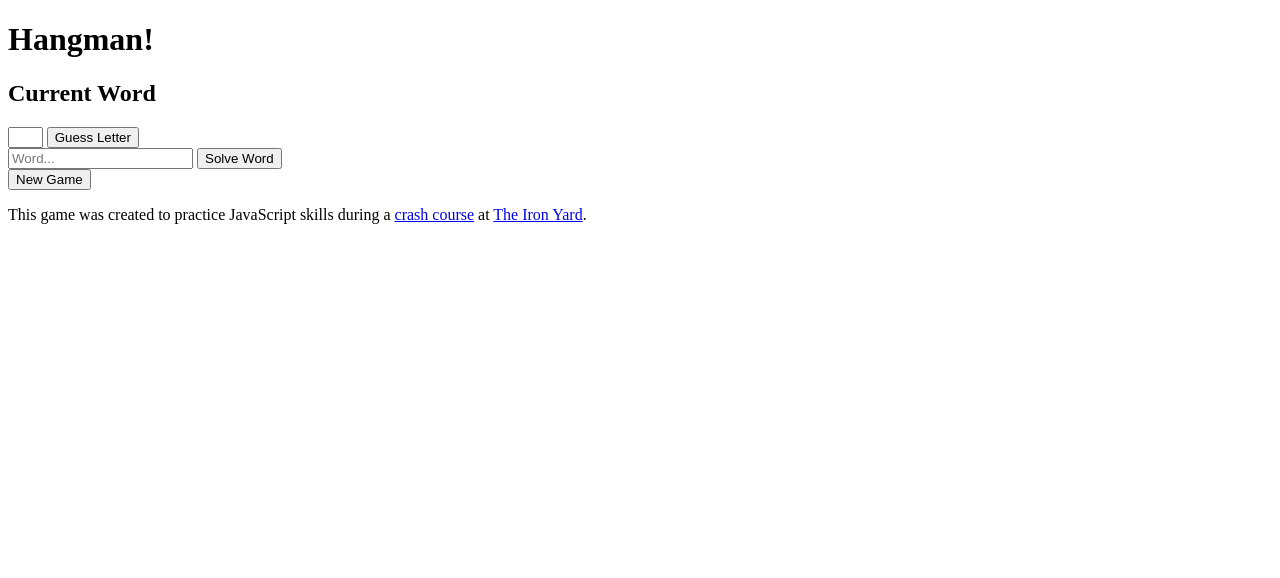
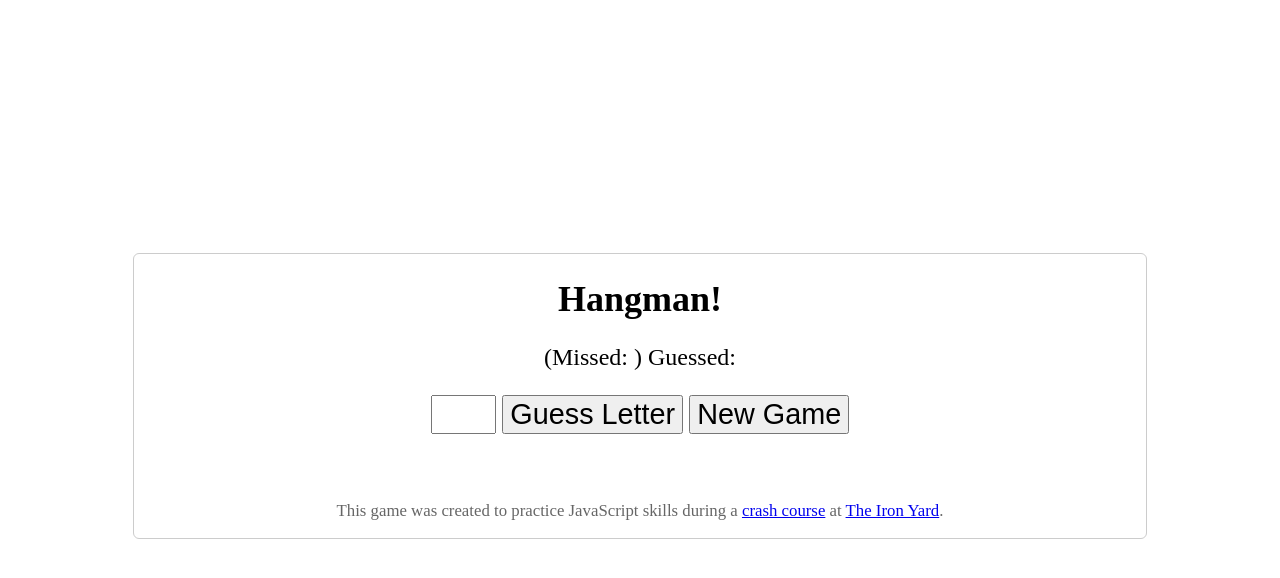
Before and after one commit to TIYDC/crash-course-js-hangman, a plain HTML site: page index.html in a window 1280 px wide. Drawn offline with Linux system fonts and the light colour scheme.

Commit message:
Updated starter HTML, CSS, and words

```diff
--- a/hangman.css
+++ b/hangman.css
@@ -1,3 +1,51 @@
+
+body {
+    text-align: center;
+    font-size: 1.5em;
+}
+
+main {
+    width: 80%;
+    border: 1px solid #ccc;
+    border-radius: 6px;
+    margin: 20% auto;
+}
+
+h1 {
+    font-size: 1.5em;
+}
+
+#result {
+    letter-spacing: 0.2em;
+    color: #606;
+    text-shadow: 1px 1px 2px #999;
+}
+
+input, #guesses, #current-word {
+    text-transform: uppercase;
+}
+
+#current-word {
+    letter-spacing: 0.5em;
+}
+
+#guesses {
+    color: #66c;
+}
+
+input, button {
+    font-size: 1.2em;
+}
+
+.actions {
+    margin: 1em;
+}
+
+footer {
+    margin-top: 4em;
+    color: #666;
+    font-size: 0.7em;
+}
 
 #letter {
     width: 2em;
--- a/index.html
+++ b/index.html
@@ -12,37 +12,28 @@
     </head>
     <body>
 
+        <main>
+
             <header>
                 <h1>Hangman!</h1>
             </header>
 
-        <main>
-
             <section>
-                <h2>Current Word</h2>
+                <p id='result'></p>
 
                 <figure id='current-word'></figure>
 
-                <aside id='guesses'></aside>
+                <aside>
+                    (Missed: <span id='missed'></span>)
+                    Guessed: <span id='guesses'></span>
+                </aside>
             </section>
 
             <aside class='actions'>
-                <div>
-                    <input type='text' id='letter'>
+                <input type='text' id='letter' maxlength='1'>
                 <button id='guess'>Guess Letter</button>
-                </div>
-
-                <div>
-                    <input type='text' id='word' placeholder='Word...'>
-                    <button id='solve'>Solve Word</button>
-                </div>
-
-                <div>
                 <button id='new-game'>New Game</button>
-                </div>
-
             </aside>
-        </main>
 
             <footer>
                 <p>
@@ -52,6 +43,8 @@
                 </p>
             </footer>
 
+        </main>
+
         <script src='words.js'></script>
         <script src='hangman.js'></script>
     </body>
--- a/words.js
+++ b/words.js
@@ -1,13 +1,9 @@
 var words = [
   'abduct',
-  'ablative',
   'abloom',
   'abound',
-  'abrasively',
   'abusive',
-  'academician',
-  'accenting',
-  'accentuates',
+  'accent',
   'access',
   'accumulating',
   'accustomed',
@@ -24,7 +20,6 @@ var words = [
   'advisors',
   'aeries',
   'afoot',
-  'afterburner',
   'afterglow',
   'aglitter',
   'agrarian',
@@ -48,13 +43,10 @@ var words = [
   'annihilating',
   'anonymity',
   'antimony',
-  'antiquities',
   'aphelion',
   'appetizers',
-  'appreciated',
   'apprehensions',
   'approach',
-  'approaching',
   'approximates',
   'aptitudes',
   'aquanaut',
@@ -74,7 +66,6 @@ var words = [
   'atrociousness',
   'attenuates',
   'atwitter',
-  'audiovisual',
   'audition',
   'auditoria',
   'aureole',
@@ -104,11 +95,9 @@ var words = [
   'ballparks',
   'barbershop',
   'bargains',
-  'barnstormed',
   'barnyards',
   'baroness',
   'barrages',
-  'bassoonists',
   'bather',
   'batik',
   'batiks',
@@ -116,7 +105,6 @@ var words = [
   'bayberries',
   'beak',
   'beastly',
-  'beauteously',
   'bedevilled',
   'bedrooms',
   'befalls',
@@ -128,7 +116,6 @@ var words = [
   'behoove',
   'bellows',
   'bellwether',
-  'bellyaching',
   'beloved',
   'berates',
   'berkeley',
@@ -151,7 +138,6 @@ var words = [
   'bistros',
   'bitter',
   'blackbirds',
-  'blackthorns',
   'blazed',
   'blended',
   'bless',
@@ -198,13 +184,10 @@ var words = [
   'brisked',
   'brisket',
   'bristlier',
-  'brittleness',
   'brocade',
   'broiling',
   'brooders',
   'broth',
-  'brr',
-  'btu',
   'bucking',
   'buddy',
   'bullfighting',
@@ -224,8 +207,6 @@ var words = [
   'busted',
   'busyness',
   'butte',
-  'buttressing',
-  'buy',
   'cabbages',
   'cabin',
   'cajoling',
@@ -239,12 +220,10 @@ var words = [
   'cameos',
   'camshaft',
   'canaveral',
-  'cannibalize',
   'canny',
   'canopy',
   'cantata',
   'capablest',
-  'capaciously',
   'carcinogen',
   'cardiologists',
   'cargos',
@@ -258,7 +237,6 @@ var words = [
   'caterwauls',
   'cathy',
   'caucusses',
-  'cauterizing',
   'cautioning',
   'cellos',
   'censers',
@@ -267,9 +245,7 @@ var words = [
   'certificated',
   'cetacean',
   'chalet',
-  'chancellery',
   'chanel',
-  'chapultepec',
   'charolais',
   'charring',
   'charybdis',
@@ -284,7 +260,6 @@ var words = [
   'choler',
   'choleric',
   'choosy',
-  'choreograph',
   'christoper',
   'chronicler',
   'chucks',
@@ -338,17 +313,13 @@ var words = [
   'concatenations',
   'concierge',
   'concurrent',
-  'concussions',
   'condensations',
-  'confederate',
   'configurable',
   'confirm',
   'confirms',
   'confiscations',
   'conformed',
   'confucian',
-  'congregated',
-  'conjunctive',
   'conniving',
   'consistent',
   'constipation',
@@ -359,17 +330,13 @@ var words = [
   'consummating',
   'contention',
   'continentals',
-  'contingency',
-  'contraction',
   'contractions',
-  'contradicts',
   'controvert',
   'conversed',
   'converters',
   'cookies',
   'coolie',
   'coordinate',
-  'coordinated',
   'copied',
   'copiously',
   'cores',
@@ -402,7 +369,6 @@ var words = [
   'crunched',
   'cryptographers',
   'cudgel',
-  'cue',
   'cuffing',
   'culverts',
   'curates',
@@ -428,7 +394,6 @@ var words = [
   'debates',
   'debentures',
   'debora',
-  'debriefings',
   'decalogue',
   'deceptive',
   'decommission',
@@ -445,8 +410,6 @@ var words = [
   'demagogy',
   'democratic',
   'demoed',
-  'denigration',
-  'denominates',
   'denting',
   'depend',
   'depicted',
@@ -455,7 +418,6 @@ var words = [
   'descants',
   'desecrated',
   'desperate',
-  'destructing',
   'detachment',
   'detoxes',
   'deviance',
@@ -472,23 +434,18 @@ var words = [
   'diplomas',
   'dirichlet',
   'disaffection',
-  'disallowing',
   'disapproving',
   'disavowals',
   'disbands',
   'disbarring',
-  'disbelieved',
-  'discommoded',
   'discomposure',
   'disconnectedly',
   'discuses',
   'disengage',
   'disfigurement',
   'disgruntling',
-  'disinfected',
   'disintegration',
   'dismantles',
-  'disobedient',
   'dispensaries',
   'dispensers',
   'display',
@@ -498,15 +455,11 @@ var words = [
   'disrupted',
   'disrupts',
   'dissatisfy',
-  'dissembling',
   'dissuading',
   'distension',
   'distincter',
-  'distinctest',
   'distracts',
   'distresses',
-  'distressful',
-  'distributed',
   'disturb',
   'dithers',
   'dive',
@@ -525,7 +478,6 @@ var words = [
   'dome',
   'doored',
   'dorm',
-  'dot',
   'dotings',
   'doubted',
   'dourer',
@@ -555,12 +507,10 @@ var words = [
   'ebeneezer',
   'edginess',
   'editorship',
-  'effectively',
   'eggbeaters',
   'egging',
   'eggs',
   'eiffel',
-  'elaboration',
   'elbe',
   'elegantly',
   'elicit',
@@ -574,7 +524,6 @@ var words = [
   'encarta',
   'encountering',
   'encrust',
-  'engineering',
   'enjoins',
   'enmesh',
   'enrolment',
@@ -585,12 +534,8 @@ var words = [
   'entourages',
   'entreats',
   'envious',
-  'environment',
-  'eon',
   'equinoxes',
   'equitably',
-  'er',
-  'eradication',
   'ericson',
   'eros',
   'errata',
@@ -603,8 +548,6 @@ var words = [
   'eunuch',
   'exceptionable',
   'exciting',
-  'exclamatory',
-  'excrescence',
   'execrates',
   'exemplification',
   'exhibiting',
@@ -613,7 +556,6 @@ var words = [
   'expectancy',
   'expedient',
   'explode',
-  'exploratory',
   'exterminates',
   'exterminating',
   'exude',
@@ -643,9 +585,7 @@ var words = [
   'fiddle',
   'fiend',
   'figaro',
-  'figureheads',
   'fileted',
-  'filibusters',
   'finagles',
   'finely',
   'fingering',
@@ -668,7 +608,6 @@ var words = [
   'fleetingly',
   'flexible',
   'flimsy',
-  'flirtatious',
   'flog',
   'floggings',
   'floppy',
@@ -686,9 +625,7 @@ var words = [
   'forecloses',
   'forerunner',
   'forestry',
-  'forevermore',
   'forgetful',
-  'forgiveness',
   'forks',
   'formality',
   'forms',
@@ -702,16 +639,13 @@ var words = [
   'frenetically',
   'fresco',
   'friendlier',
-  'friendliest',
   'fright',
-  'frightfully',
   'frolics',
   'from',
   'frontage',
   'frontiersmen',
   'fruitcake',
   'fruiting',
-  'frustration',
   'fryer',
   'furlough',
   'furloughed',
@@ -723,7 +657,6 @@ var words = [
   'galores',
   'galvanometer',
   'gamete',
-  'gap',
   'gatherer',
   'gathering',
   'gazetteering',
@@ -745,7 +678,6 @@ var words = [
   'gnaws',
   'gneiss',
   'goaling',
-  'goalkeepers',
   'goethe',
   'goldwyn',
   'gondwanaland',
@@ -759,7 +691,6 @@ var words = [
   'grebe',
   'grenada',
   'grenadier',
-  'gridlocking',
   'grievance',
   'grouchier',
   'ground',
@@ -772,8 +703,6 @@ var words = [
   'gruels',
   'grumpily',
   'guaranteed',
-  'guillotines',
-  'gunslingers',
   'gurgles',
   'gushy',
   'gustavo',
@@ -787,9 +716,7 @@ var words = [
   'hagglers',
   'halloween',
   'hallucination',
-  'hamiltonian',
   'handmaiden',
-  'handpicking',
   'hands',
   'handshake',
   'hangover',
@@ -801,7 +728,6 @@ var words = [
   'hasidim',
   'haunch',
   'headlocks',
-  'headmasters',
   'hecuba',
   'heed',
   'heedlessly',
@@ -835,12 +761,10 @@ var words = [
   'homonym',
   'honer',
   'hoofed',
-  'horizontals',
   'horsehair',
   'hounded',
   'housemaids',
   'hoyle',
-  'hub',
   'hugs',
   'humidity',
   'hunchback',
@@ -851,8 +775,6 @@ var words = [
   'huts',
   'hydroelectric',
   'hysteria',
-  'hz',
-  'iconoclasts',
   'idolize',
   'ignores',
   'illness',
@@ -879,36 +801,27 @@ var words = [
   'increased',
   'incumbency',
   'incurables',
-  'indecencies',
   'indecisively',
   'indians',
   'indistinctness',
   'individualizes',
   'indorse',
-  'inducements',
   'inducing',
-  'inestimably',
   'inexperts',
   'inextinguishable',
   'infatuated',
   'infect',
   'influences',
   'influx',
-  'informality',
-  'information',
   'informing',
   'inhere',
-  'initialized',
-  'initializes',
   'initializing',
   'innkeeper',
   'innuendoes',
-  'innuendoing',
   'innuendos',
   'insane',
   'insentient',
   'instances',
-  'institution',
   'institutionalize',
   'instrumentalists',
   'insufficiency',
@@ -921,19 +834,16 @@ var words = [
   'intermingled',
   'intermittent',
   'internally',
-  'interviewed',
   'intimately',
   'intransigent',
   'intransitives',
   'intuit',
-  'inventories',
   'invoicing',
   'invokes',
   'irish',
   'ironing',
   'irrationally',
   'isolationists',
-  'it',
   'ives',
   'iyar',
   'izhevsk',
@@ -945,7 +855,6 @@ var words = [
   'jewellers',
   'jiggles',
   'jockstraps',
-  'jog',
   'john',
   'johnathan',
   'journal',
@@ -953,7 +862,6 @@ var words = [
   'juicy',
   'jujitsu',
   'juliennes',
-  'jut',
   'juxtaposes',
   'kampuchea',
   'kant',
@@ -961,7 +869,6 @@ var words = [
   'kennels',
   'kentucky',
   'kermit',
-  'keypunching',
   'kidder',
   'kidnapper',
   'kigali',
@@ -970,12 +877,9 @@ var words = [
   'kinder',
   'kindergartens',
   'king',
-  'kingfishers',
   'kinglier',
   'kirchner',
   'kislev',
-  'kit',
-  'kitchenware',
   'knickers',
   'kohlrabi',
   'kris',
@@ -988,7 +892,6 @@ var words = [
   'landlubber',
   'landsat',
   'landscaper',
-  'landsliding',
   'langerhans',
   'lardner',
   'lards',
@@ -1017,7 +920,6 @@ var words = [
   'liker',
   'lilian',
   'limberest',
-  'limitations',
   'lindbergh',
   'lingos',
   'link',
@@ -1036,8 +938,6 @@ var words = [
   'lousiest',
   'loveliest',
   'lozenge',
-  'lubricators',
-  'lug',
   'lumping',
   'luncheon',
   'lures',
@@ -1061,7 +961,6 @@ var words = [
   'masher',
   'masquerading',
   'massacre',
-  'mat',
   'mathewson',
   'matt',
   'matts',
@@ -1100,19 +999,16 @@ var words = [
   'misappropriations',
   'miscasting',
   'miscues',
-  'misdiagnose',
   'mishandles',
   'mispronounced',
   'mistrials',
   'mitigates',
-  'mizzenmasts',
   'moaning',
   'moderators',
   'modernizes',
   'mohamed',
   'moloch',
   'moments',
-  'monarchists',
   'monoliths',
   'montserrat',
   'moonshots',
@@ -1122,7 +1018,6 @@ var words = [
   'mortising',
   'mountebank',
   'mournfulness',
-  'moussorgsky',
   'mucks',
   'muddying',
   'mullahs',
@@ -1150,13 +1045,11 @@ var words = [
   'netscape',
   'networked',
   'neuters',
-  'nib',
   'nibblers',
   'nibbles',
   'nibbling',
   'nibelung',
   'noels',
-  'nonphysical',
   'nonproductive',
   'norms',
   'norplant',
@@ -1168,12 +1061,9 @@ var words = [
   'nunnery',
   'nyerere',
   'objection',
-  'obliterated',
   'oceanography',
-  'odd',
   'oddball',
   'odder',
-  'off',
   'oiliness',
   'okras',
   'olajuwon',
@@ -1183,21 +1073,16 @@ var words = [
   'opaquest',
   'openest',
   'operas',
-  'operational',
   'opiates',
   'opinion',
   'oracular',
   'oratory',
-  'ordinations',
-  'orthodoxies',
   'outbuildings',
   'outclasses',
   'outcome',
   'outed',
-  'outfielders',
   'outfields',
   'outhouses',
-  'outmaneuver',
   'outranking',
   'outsell',
   'outstript',
@@ -1213,19 +1098,14 @@ var words = [
   'overspends',
   'oversupplied',
   'overwhelm',
-  'overworking',
   'ovid',
-  'owl',
   'oxyacetylene',
-  'oxygenating',
   'pads',
   'pahlavi',
   'pajamas',
   'paleogene',
   'paleontologist',
   'palermo',
-  'palestinian',
-  'palindromic',
   'palmetto',
   'pampered',
   'panacea',
@@ -1233,7 +1113,6 @@ var words = [
   'panegyric',
   'panicky',
   'pantomime',
-  'pantomiming',
   'paradigmatic',
   'paraná',
   'park',
@@ -1263,12 +1142,10 @@ var words = [
   'pentagons',
   'pentax',
   'pepys',
-  'perceivable',
   'perigees',
   'perilling',
   'periphery',
   'periscopes',
-  'periscoping',
   'perked',
   'permeating',
   'persecuted',
@@ -1281,7 +1158,6 @@ var words = [
   'phosphor',
   'phosphoric',
   'photographing',
-  'photography',
   'phrygia',
   'physiologist',
   'pictured',
@@ -1289,7 +1165,6 @@ var words = [
   'pilfers',
   'pimply',
   'pinups',
-  'piscatorial',
   'pistils',
   'pitiable',
   'pizzeria',
@@ -1297,11 +1172,9 @@ var words = [
   'placental',
   'plastics',
   'plausibly',
-  'playstation',
   'pleasantries',
   'pleasured',
   'plebeian',
-  'pluperfects',
   'poesies',
   'pogromed',
   'poised',
@@ -1313,14 +1186,11 @@ var words = [
   'polonaises',
   'polyester',
   'polysyllables',
-  'polytheists',
   'pompously',
-  'pompousness',
   'ponytails',
   'poodles',
   'portentously',
   'position',
-  'possessions',
   'postdates',
   'postpartum',
   'pothooks',
@@ -1328,14 +1198,11 @@ var words = [
   'practising',
   'pragmatist',
   'prearrange',
-  'prearranges',
   'preceding',
   'precinct',
   'preconditioning',
   'predecessors',
   'predefined',
-  'predominate',
-  'preexisting',
   'preferentially',
   'premiering',
   'prerequisite',
@@ -1354,7 +1221,6 @@ var words = [
   'privileged',
   'process',
   'prodigiously',
-  'profanation',
   'profane',
   'progesterone',
   'proliferates',
@@ -1374,7 +1240,6 @@ var words = [
   'protoplasmic',
   'provinces',
   'provocatively',
-  'prudentials',
   'pshaw',
   'pterodactyls',
   'publicist',
@@ -1389,7 +1254,6 @@ var words = [
   'pygmy',
   'pyrex',
   'quaking',
-  'qualitative',
   'quids',
   'quieted',
   'quietest',
@@ -1420,13 +1284,10 @@ var words = [
   'reborn',
   'recapitulates',
   'recaps',
-  'receivables',
   'recesses',
   'reciprocating',
   'recitals',
-  'reclamation',
   'reconnaissance',
-  'reconnected',
   'record',
   'redeems',
   'redistrict',
@@ -1441,9 +1302,7 @@ var words = [
   'reflexes',
   'refocuses',
   'reforest',
-  'reforesting',
   'reformat',
-  'reformulate',
   'refreshments',
   'reggie',
   'regimentation',
@@ -1457,7 +1316,6 @@ var words = [
   'renunciations',
   'repeated',
   'rephrasing',
-  'replenished',
   'represents',
   'represses',
   'reproved',
@@ -1466,7 +1324,6 @@ var words = [
   'resound',
   'respite',
   'restorations',
-  'restriction',
   'resumed',
   'resurrects',
   'retakes',
@@ -1506,7 +1363,6 @@ var words = [
   'salas',
   'sale',
   'salesgirls',
-  'salespeople',
   'salinger',
   'salmons',
   'saltiest',
@@ -1519,7 +1375,6 @@ var words = [
   'sappier',
   'saragossa',
   'sarsaparilla',
-  'sat',
   'satanic',
   'satisfying',
   'savannahs',
@@ -1539,12 +1394,9 @@ var words = [
   'scotswoman',
   'scoundrel',
   'scour',
-  'scoutmaster',
   'scraggly',
   'scrapbooks',
-  'scratchiest',
   'scrawls',
-  'screechiest',
   'scribble',
   'scrimps',
   'scrupulously',
@@ -1561,7 +1413,6 @@ var words = [
   'senselessness',
   'septics',
   'septuagenarian',
-  'sepulchered',
   'serened',
   'sereneness',
   'serpens',
@@ -1597,14 +1448,11 @@ var words = [
   'sikhism',
   'silos',
   'simplified',
-  'simulations',
   'simulcasts',
   'sistering',
   'skew',
-  'ski',
   'skied',
   'skyline',
-  'skyscrapers',
   'slake',
   'slap',
   'slaughterhouses',
@@ -1646,9 +1494,7 @@ var words = [
   'soviets',
   'sparrer',
   'spartans',
-  'speakeasies',
   'speculator',
-  'speculators',
   'speedways',
   'spheroid',
   'spin',
@@ -1688,14 +1534,12 @@ var words = [
   'steroid',
   'steve',
   'sticklers',
-  'stigmatizes',
   'stillest',
   'stinkers',
   'stinkings',
   'stipulate',
   'stockade',
   'stomped',
-  'storehouses',
   'stowe',
   'strangle',
   'strasbourg',
@@ -1707,7 +1551,6 @@ var words = [
   'stupendously',
   'subcommittees',
   'subprogram',
-  'subtrahends',
   'succeeded',
   'succession',
   'suggesting',
@@ -1729,7 +1572,6 @@ var words = [
   'surceases',
   'surety',
   'surf',
-  'surfboarded',
   'surgical',
   'swattered',
   'swatting',
@@ -1744,7 +1586,6 @@ var words = [
   'symbolism',
   'symbolization',
   'systems',
-  'ta',
   'tablelands',
   'tablespoon',
   'tabulation',
@@ -1769,9 +1610,7 @@ var words = [
   'telecast',
   'teleconferences',
   'telegraphy',
-  'telemetries',
   'teletypewriters',
-  'temperating',
   'tendons',
   'tenth',
   'testament',
@@ -1780,7 +1619,6 @@ var words = [
   'then',
   'therapies',
   'thermonuclear',
-  'thermopylae',
   'thinning',
   'thornton',
   'thorough',
@@ -1789,7 +1627,6 @@ var words = [
   'thresholds',
   'throaty',
   'throng',
-  'throughways',
   'thrums',
   'thuds',
   'thunderclouds',
@@ -1797,7 +1634,6 @@ var words = [
   'tightening',
   'tillage',
   'tillers',
-  'timetabling',
   'tinder',
   'tinkered',
   'tinkling',
@@ -1821,8 +1657,6 @@ var words = [
   'trailed',
   'transcribe',
   'transform',
-  'transformer',
-  'transitions',
   'transmitters',
   'trappable',
   'trappers',
@@ -1849,7 +1683,6 @@ var words = [
   'turniped',
   'turntable',
   'turquoises',
-  'turtledoves',
   'tushing',
   'tweedledum',
   'tweeted',
@@ -1870,15 +1703,10 @@ var words = [
   'underacted',
   'underlays',
   'underpinnings',
-  'underrating',
-  'underscores',
   'underseas',
   'undershirt',
-  'undershirts',
   'understandably',
   'underwrote',
-  'undeserving',
-  'unflappable',
   'unforeseen',
   'unfriendlier',
   'ungrateful',
@@ -1893,7 +1721,6 @@ var words = [
   'unloosed',
   'unmask',
   'unmasking',
-  'unnaturally',
   'unplanned',
   'unsettling',
   'unsolved',
@@ -1912,7 +1739,6 @@ var words = [
   'utopian',
   'uvula',
   'uvulas',
-  'vacillation',
   'vagueing',
   'vainer',
   'valedictorian',
@@ -1942,7 +1768,6 @@ var words = [
   'voicing',
   'voltaire',
   'volvo',
-  'voraciously',
   'vote',
   'vowels',
   'waddle',
@@ -1950,7 +1775,6 @@ var words = [
   'wandering',
   'wanton',
   'ware',
-  'watchmakers',
   'watercolor',
   'wavelets',
   'weakfishes',
@@ -1958,7 +1782,6 @@ var words = [
   'weatherproofs',
   'weddell',
   'wehrmacht',
-  'westernized',
   'wharton',
   'wheeler',
   'whereupon',
@@ -1997,6 +1820,5 @@ var words = [
   'zenith',
   'zeta',
   'zibo',
-  'zimbabweans',
   'zubenelgenubi',
 ];
```
Lines whose indentation alone changed are shown as unchanged.
